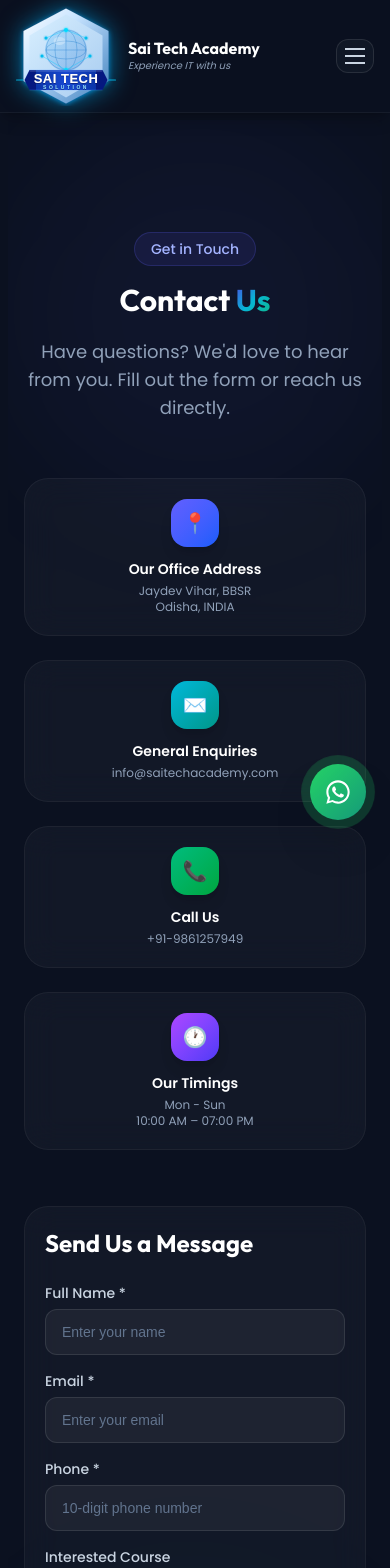
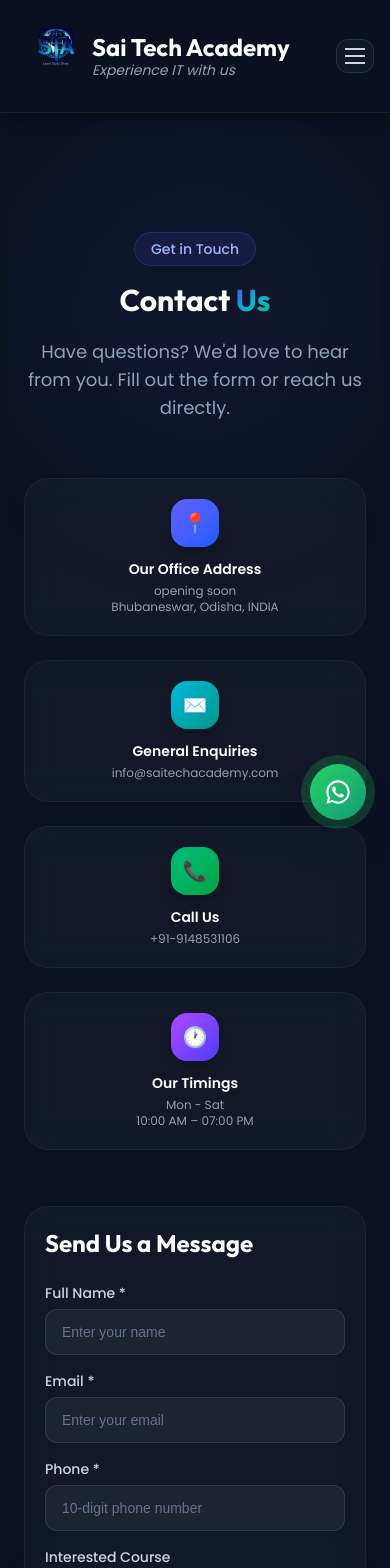
Before and after one commit to Saroj-kumar-Sahoo5524/sai-tech-academy, a Next.js app: page /contact in a window 390 px wide. Shown: the top 1568 px of the page. Built offline with nearby package versions, Linux system fonts and the light colour scheme.

Commit message:
Update navbar logo alignment, contact info, footer branding and phone number

```diff
--- a/src/components/home/ContactSection.tsx
+++ b/src/components/home/ContactSection.tsx
@@ -6,7 +6,8 @@ const contactInfo = [
   {
     icon: "📍",
     title: "Our Office Address",
-    lines: ["Jaydev Vihar, BBSR", "Odisha, INDIA"],
+    // lines: ["Jaydev Vihar, BBSR", "Odisha, INDIA"],
+    lines: ["opening soon", "Bhubaneswar, Odisha, INDIA"],
     color: "from-indigo-500 to-blue-600",
     href: "https://maps.google.com/?q=Jaydev+Vihar+Bhubaneswar",
   },
@@ -15,19 +16,19 @@ const contactInfo = [
     title: "General Enquiries",
     lines: ["info@saitechacademy.com"],
     color: "from-cyan-500 to-teal-600",
-    href: "mailto:info@saitechacademy.com",
+    href: "mailto:[EMAIL_ADDRESS]",
   },
   {
     icon: "📞",
     title: "Call Us",
-    lines: ["+91-9861257949"],
+    lines: ["+91-9148531106"],
     color: "from-emerald-500 to-green-600",
-    href: "tel:+919861257949",
+    href: "tel:+919148531106",
   },
   {
     icon: "🕐",
     title: "Our Timings",
-    lines: ["Mon - Sun", "10:00 AM – 07:00 PM"],
+    lines: ["Mon - Sat", "10:00 AM – 07:00 PM"],
     color: "from-purple-500 to-indigo-600",
     href: null,
   },
--- a/src/components/layout/Footer.tsx
+++ b/src/components/layout/Footer.tsx
@@ -29,7 +29,7 @@ export default function Footer() {
             <Link href="/" className="flex items-center gap-3 mb-4">
               {/* eslint-disable-next-line @next/next/no-img-element */}
               <img
-                src="/saitech-logo.svg"
+                src="/saitech-logo.png"
                 alt="Sai Tech Solution"
                 width={52}
                 height={52}
@@ -42,7 +42,7 @@ export default function Footer() {
             </Link>
             <p className="text-slate-400 text-sm leading-relaxed mb-5">
               Transforming IT aspirations into achievements. Premier training institute
-              in Odisha with 10+ years of excellence.
+               with 4+ years of excellence.
             </p>
             {/* Social links */}
             <div className="flex gap-3">
@@ -109,7 +109,7 @@ export default function Footer() {
             <ul className="space-y-3">
               <li className="flex items-start gap-3 text-sm text-slate-400">
                 <span className="text-indigo-400 flex-shrink-0 mt-0.5">📍</span>
-                <span>Jaydev Vihar, BBSR, Odisha, INDIA</span>
+                <span>Opening soon, Bhubaneswar, Odisha, INDIA</span>
               </li>
               <li className="flex items-start gap-3 text-sm text-slate-400">
                 <span className="text-indigo-400 flex-shrink-0">✉️</span>
@@ -120,12 +120,12 @@ export default function Footer() {
               <li className="flex items-start gap-3 text-sm text-slate-400">
                 <span className="text-indigo-400 flex-shrink-0">📞</span>
                 <a href="tel:+919861257949" className="hover:text-indigo-300 transition-colors">
-                  +91-9861257949
+                  +91-9148531106
                 </a>
               </li>
               <li className="flex items-start gap-3 text-sm text-slate-400">
                 <span className="text-indigo-400 flex-shrink-0">🕐</span>
-                <span>Mon - Sun: 10 AM – 7 PM</span>
+                <span>Mon - Sat: 10 AM – 7 PM</span>
               </li>
             </ul>
           </div>
@@ -134,7 +134,7 @@ export default function Footer() {
         {/* Bottom bar */}
         <div className="border-t border-white/5 pt-8 flex flex-col sm:flex-row justify-between items-center gap-4">
           <p className="text-slate-500 text-sm">
-            © 2025 Sai Tech Academy. All rights reserved. Made with ❤️ by Team Rupesh.
+            © 2026 Sai Tech Academy. All rights reserved. Made with ❤️ by Team Sai Tech Academy.
           </p>
           <div className="flex items-center gap-2">
             <div className="w-2 h-2 rounded-full bg-emerald-400 animate-pulse" />
--- a/src/components/layout/Navbar.tsx
+++ b/src/components/layout/Navbar.tsx
@@ -50,22 +50,28 @@ export default function Navbar() {
       }`}
     >
       <nav className="container mx-auto px-4 sm:px-6 lg:px-8">
-        <div className="flex items-center justify-between h-28 py-1">
+        <div className="flex items-center justify-between h-28 py-0">
           {/* Logo */}
-          <Link href="/" className="flex items-center gap-3 group">
-            {/* eslint-disable-next-line @next/next/no-img-element */}
-            <img
-              src="/saitech-logo.svg"
-              alt="Sai Tech Solution"
-              width={100}
-              height={100}
-              className="w-[100px] h-[100px] object-contain group-hover:scale-105 transition-transform duration-300 drop-shadow-[0_0_12px_rgba(0,180,255,0.6)]"
-            />
-            <div>
-              <div className="text-white font-bold text-base leading-tight font-outfit">Sai Tech Academy</div>
-              <div className="text-slate-400 text-[10px] italic">Experience IT with us</div>
-            </div>
-          </Link>
+          <Link
+  href="/"
+  className="flex items-center group"
+>
+  <img
+    src="/saitech-logo.png"
+    alt="Sai Tech Academy"
+    className="w-20 h-20 object-contain flex-shrink-0"
+  />
+
+  <div className="-ml-1 flex flex-col justify-center">
+    <h1 className="text-white text-2xl font-bold leading-tight font-outfit">
+      Sai Tech Academy
+    </h1>
+
+    <p className="text-slate-400 text-sm italic leading-tight">
+      Experience IT with us
+    </p>
+  </div>
+</Link>
 
           {/* Desktop nav */}
           <div className="hidden lg:flex items-center gap-6">
```
Also changed, not shown: public/saitech-logo.png (added), public/saitech-logoss.svg (renamed from public/saitech-logo.svg).
